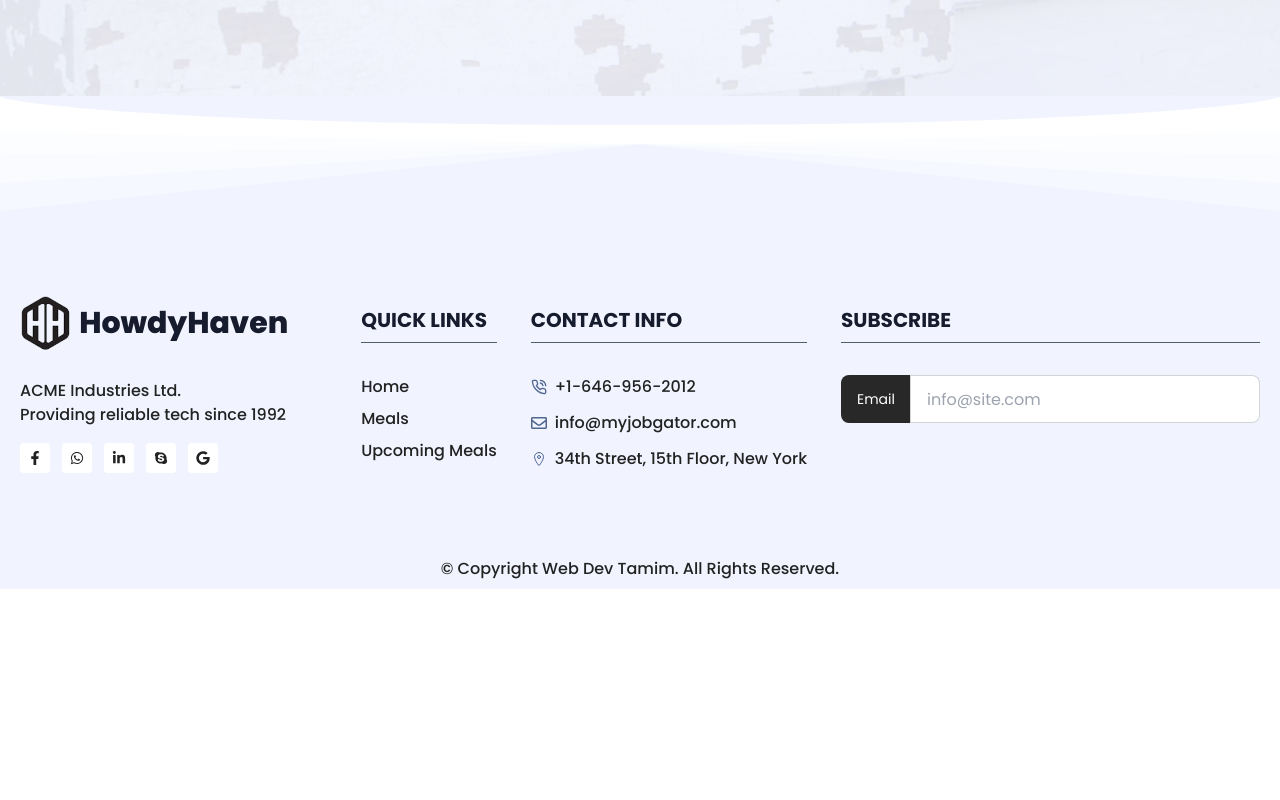
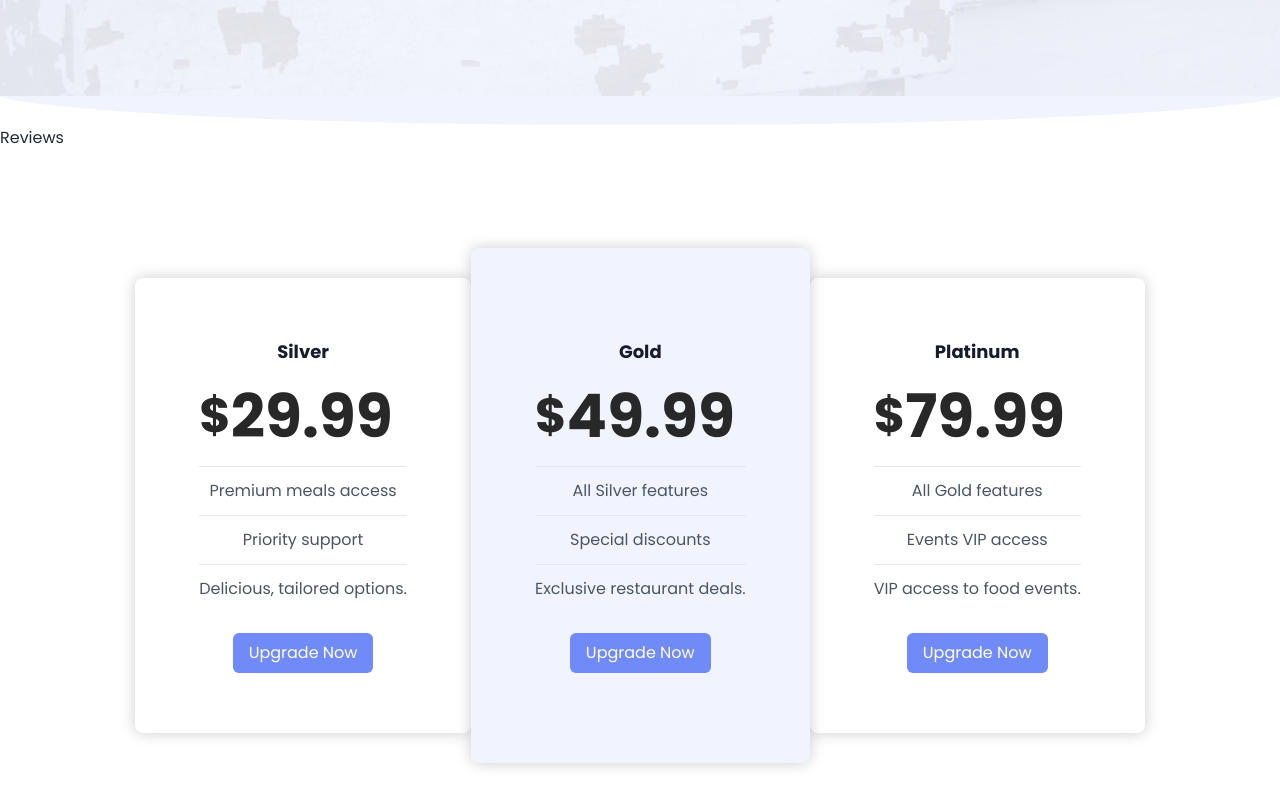
Before and after one commit to webdevtamim/assignment-12-client, a React (Vite) app: page / in a window 1280 px wide. Shown: the part 660-1460 px from the top of the page. Before the commit the page ends 1249 px from the top, so only its background shows below. Built offline with nearby package versions, Linux system fonts and the light colour scheme; no server answers.

Commit message:
membership section

```diff
--- a/package.json
+++ b/package.json
@@ -18,6 +18,7 @@
     "match-sorter": "^6.3.1",
     "mongodb": "^6.3.0",
     "react": "^18.2.0",
+    "react-datepicker": "^4.24.0",
     "react-dom": "^18.2.0",
     "react-icons": "^4.12.0",
     "react-router-dom": "^6.20.0",
--- /dev/null
+++ b/src/Pages/Dashboard/Dashboard.jsx
@@ -0,0 +1,9 @@
+const Dashboard = () => {
+    return (
+        <div>
+            <h2>Dashboard</h2>
+        </div>
+    );
+};
+
+export default Dashboard;
--- a/src/Pages/Home/Home.jsx
+++ b/src/Pages/Home/Home.jsx
@@ -1,9 +1,13 @@
 import Banner from "./Banner/Banner";
+import Membership from "./Membership/Membership";
+import Reviews from "./Reviews/Reviews";
 
 const Home = () => {
     return (
         <div>
             <Banner></Banner>
+            <Reviews></Reviews>
+            <Membership></Membership>
         </div>
     );
 };
--- /dev/null
+++ b/src/Pages/Home/Membership/Membership.jsx
@@ -0,0 +1,77 @@
+import { Link } from "react-router-dom";
+
+const Membership = () => {
+
+    const packages = [
+        {
+            packageName: 'Silver',
+            price: 29.99,
+            features: [
+                'Premium meals access',
+                'Priority support',
+                'Delicious, tailored options.',
+            ]
+        },
+        {
+            packageName: 'Gold',
+            price: 49.99,
+            features: [
+                'All Silver features',
+                'Special discounts',
+                'Exclusive restaurant deals.',
+            ],
+            bg: '#F1F4FF',
+            margin: '30px',
+            zIndex: 20
+        },
+        {
+            packageName: 'Platinum',
+            price: 79.99,
+            features: [
+                'All Gold features',
+                'Events VIP access',
+                'VIP access to food events.',
+            ]
+        }
+    ];
+
+    return (
+        <div className="membership-card flex justify-center max-w-[1400px] px-5 mx-auto py-32">
+            {
+                packages.map((item, index) => <div
+                    key={index}
+                    className="rounded-lg p-10 grid items-center"
+                    style={{
+                        backgroundColor: `${item.bg}`,
+                        marginTop: `-${item.margin}`,
+                        marginBottom: `-${item.margin}`,
+                        zIndex: item.zIndex,
+                        boxShadow: '0 0 15px rgba(0, 0, 0, 0.2)'
+                    }}
+                >
+                    <div className="space-y-5 py-5 px-6">
+                        <h3 className="text-lg text-center font-bold text-headning-color">{item.packageName}</h3>
+                        <p className="text-center text-[#282828] font-bold text-6xl flex items-center">
+                            <span className="text-5xl">$ </span>
+                            {item.price}
+                        </p>
+                        <ul className="text-center text-base text-gray-600">
+                            {item.features.map((feature, index) => (
+                                <li key={index} className="border-t py-3">{feature}</li>
+                            ))}
+                        </ul>
+                        <div className="text-center">
+                            <Link to={`/checkout/${item.packageName.toLowerCase()}`}>
+                                <button className="bg-btn-hover text-white px-4 py-2 rounded-md hover:bg-headning-color">
+                                    Upgrade Now
+                                </button>
+                            </Link>
+                        </div>
+                    </div>
+                </div>)
+            }
+        </div>
+    );
+};
+
+export default Membership;
--- /dev/null
+++ b/src/Pages/Home/Reviews/Reviews.jsx
@@ -0,0 +1,9 @@
+const Reviews = () => {
+    return (
+        <div>
+            <h2>Reviews</h2>
+        </div>
+    );
+};
+
+export default Reviews;
--- a/src/Routes/Routes.jsx
+++ b/src/Routes/Routes.jsx
@@ -4,6 +4,7 @@ import Home from "../Pages/Home/Home";
 import Login from "../Pages/Login/Login";
 import Register from "../Pages/Register/Register";
 import AddJob from "../Pages/Dashboard/AddMeal/AddMeal";
+import Dashboard from "../Pages/Dashboard/Dashboard";
 
 const router = createBrowserRouter([
     {
@@ -27,6 +28,10 @@ const router = createBrowserRouter([
           path: "/addMeal",
           element: <AddJob></AddJob>
         },
+        {
+          path: "/dashboard",
+          element: <Dashboard></Dashboard>
+        }
       ]
     },
   ]);
--- a/src/Shared/Header/Header.jsx
+++ b/src/Shared/Header/Header.jsx
@@ -2,6 +2,7 @@ import { Link, NavLink } from "react-router-dom";
 import { FaAlignLeft, FaBell } from 'react-icons/fa';
 import { useContext, useEffect, useState } from "react";
 import { AuthContext } from "../../Providers/AuthProvider";
+import avatar from "../../assets/avatar.png";
 
 const Header = () => {
     const [isScrolled, setIsScrolled] = useState(false);
@@ -66,7 +67,7 @@ const Header = () => {
                                         user.photoURL ? (
                                             <img className="rounded-full" src={user.photoURL} alt="Profile" />
                                         ) : (
-                                            <img className="rounded-full" src='' alt="Profile" />
+                                            <img className="rounded-full" src={avatar} alt="Profile" />
                                         )
                                     }
                                 </div>
```
Also changed, not shown: src/Pages/Dashboard/AddMeal/AddMeal.jsx (+49 -71 lines), src/assets/avatar.png (added), 1 other file (tests, documents, lock files or other folders).
